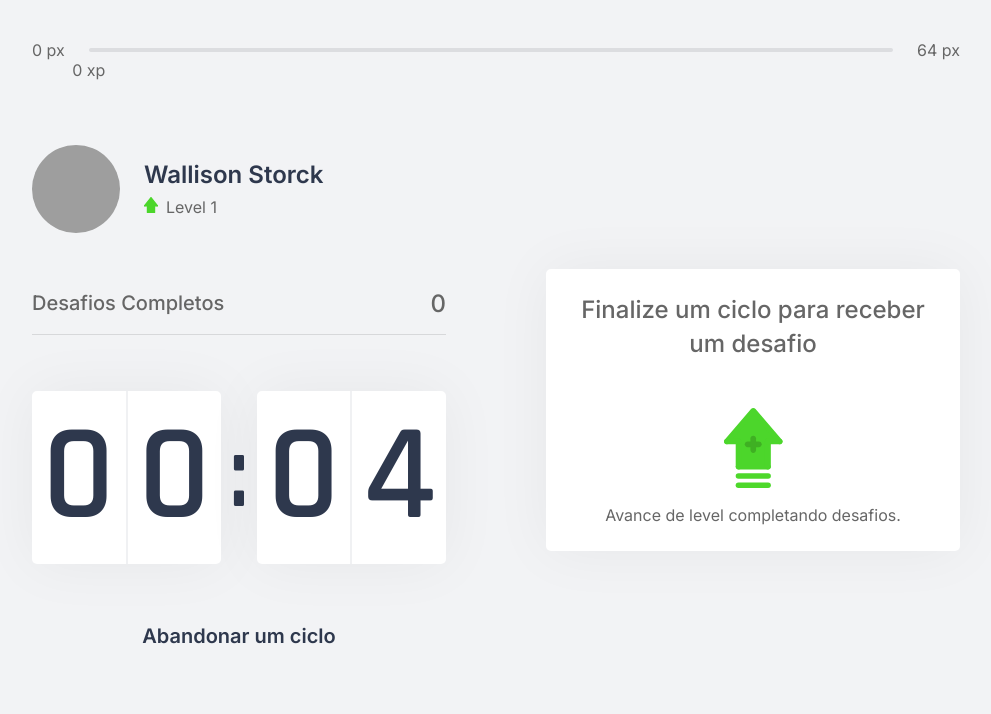
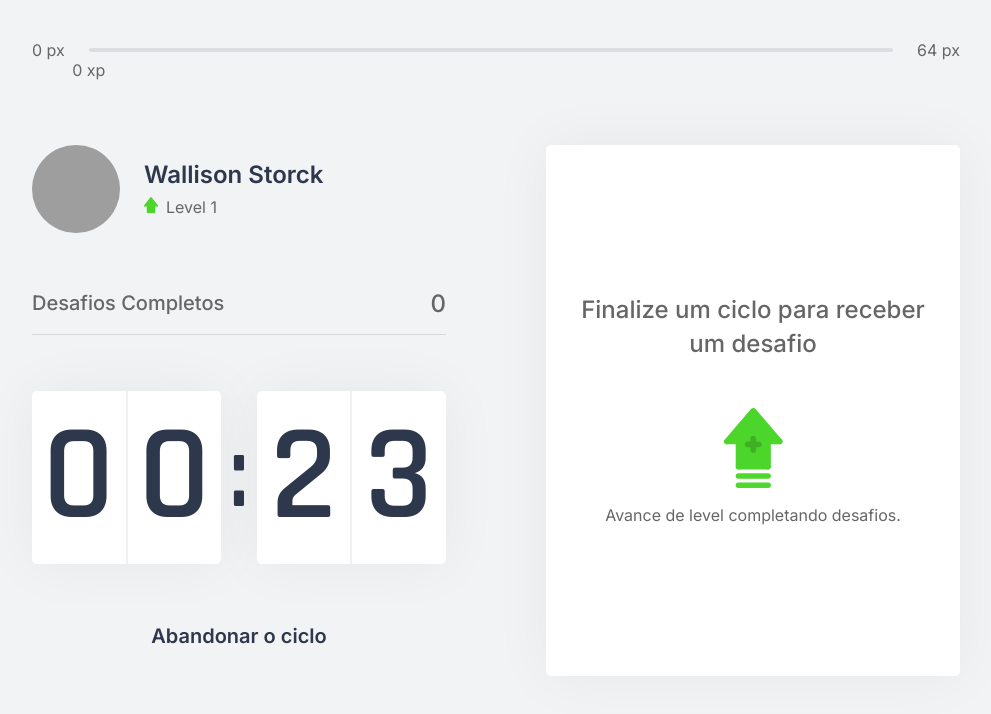
Before and after one commit to WallisonStorck/nlw4-move.it, a Next.js app: page / in a window 1280 px wide. Both pictures are taken after a click on the button "Iniciar um ciclo". Shown: the top 714 px of the page, without its empty margins (144-1135 px from the left). Built offline with nearby package versions, Linux system fonts and the light colour scheme; grey boxes are pictures that could not be loaded.

Commit message:
repair of the challenge box

```diff
--- a/src/components/ChallengeBox.tsx
+++ b/src/components/ChallengeBox.tsx
@@ -1,6 +1,6 @@
 import { useContext } from 'react';
 import { ChallengesContext } from '../contexts/ChallengesContext';
-import { CountDownContext } from '../contexts/CountDownContent';
+import { CountDownContext } from '../contexts/CountDownContext';
 
 import styles from '../styles/components/ChallengeBox.module.css';
 
--- a/src/components/CountDown.tsx
+++ b/src/components/CountDown.tsx
@@ -1,5 +1,5 @@
 import { useContext } from 'react';
-import { CountDownContext } from '../contexts/CountDownContent';
+import { CountDownContext } from '../contexts/CountDownContext';
 import styles from '../styles/components/CountDown.module.css';
 
 
@@ -45,7 +45,7 @@ const [secondLeft, secondRight] = String(seconds).padStart(2, '0').split('');
             className={`${styles.countDownButton} ${styles.countDownButtonActive}`}
             onClick={resetCountDown}
             >
-            Abandonar um ciclo
+            Abandonar o ciclo
             </button>
           ) : (
             <button
--- a/src/contexts/ChallengesContext.tsx
+++ b/src/contexts/ChallengesContext.tsx
@@ -69,7 +69,7 @@ export function ChallengesProvider({
 
     setActiveChallenge(challenge);
 
-    // new Audio('/notification.mp3').play();
+    new Audio('/notification.mp3').play();
 
     if (Notification.permission === 'granted') {
       new Notification('Novo desafio! 🎉 ', {
--- a/src/contexts/CountDownContent.tsx
+++ b/src/contexts/CountDownContext.tsx
@@ -21,7 +21,7 @@ let countDownTimeout: NodeJS.Timeout;
 export function CountDownProvider({ children }: CountDownProviderProps) {
 const { startNewChallenge } = useContext(ChallengesContext);
 
-const [time, setTime] = useState(0.1 * 60);
+const [time, setTime] = useState(0.42 * 60);
 const [isActive, setIsActive] = useState(false);
 const [hasFinished, setHasFinished] = useState(false);
 
--- a/src/pages/index.tsx
+++ b/src/pages/index.tsx
@@ -8,7 +8,7 @@ import { Profile } from '../components/Profile';
 import { ChallengeBox } from '../components/ChallengeBox';
 
 import styles from '../styles/pages/Home.module.css';
-import { CountDownProvider } from '../contexts/CountDownContent';
+import { CountDownProvider } from '../contexts/CountDownContext';
 import { ChallengesProvider } from '../contexts/ChallengesContext';
 
 interface HomeProps {
--- a/src/styles/pages/Home.module.css
+++ b/src/styles/pages/Home.module.css
@@ -14,5 +14,5 @@
   display: grid;
   grid-template-columns: 1fr 1fr;
   gap: 6.25rem;
-  align-items: center;
+  align-content: center;
 }
```
